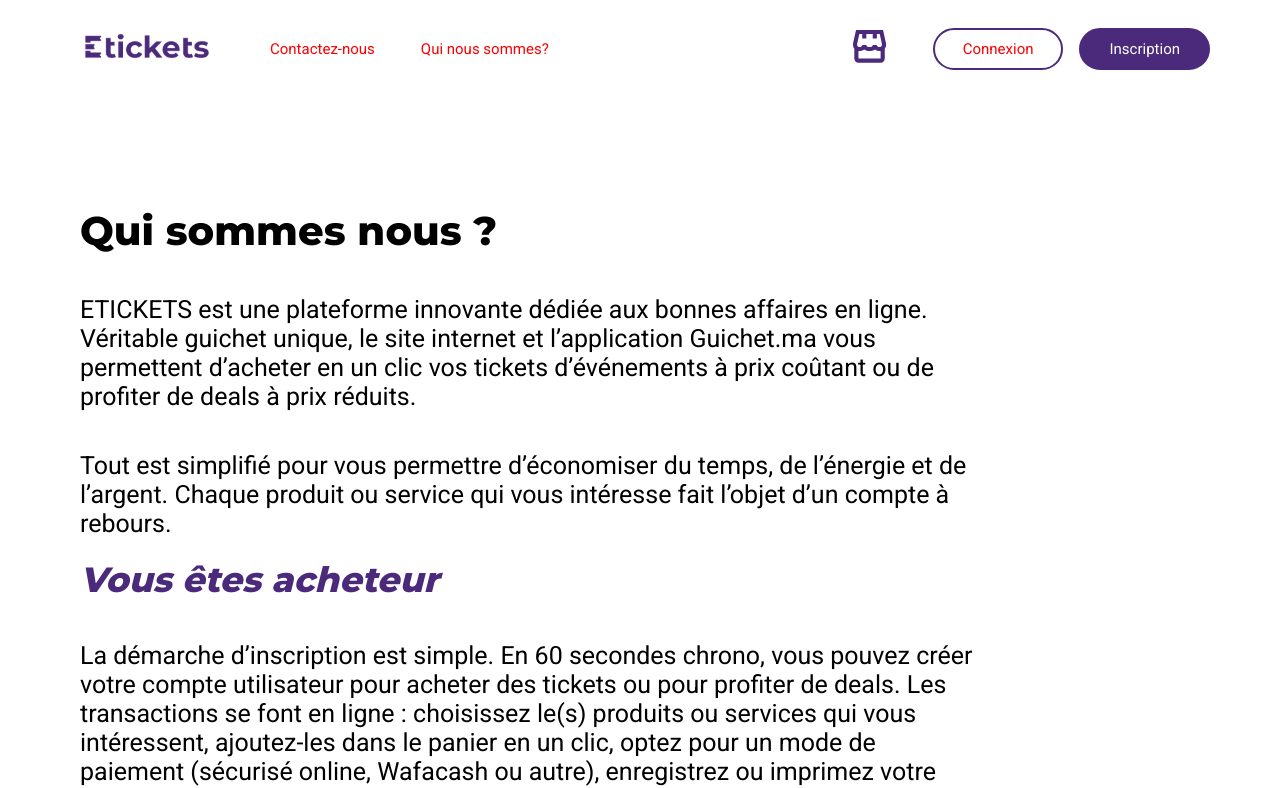
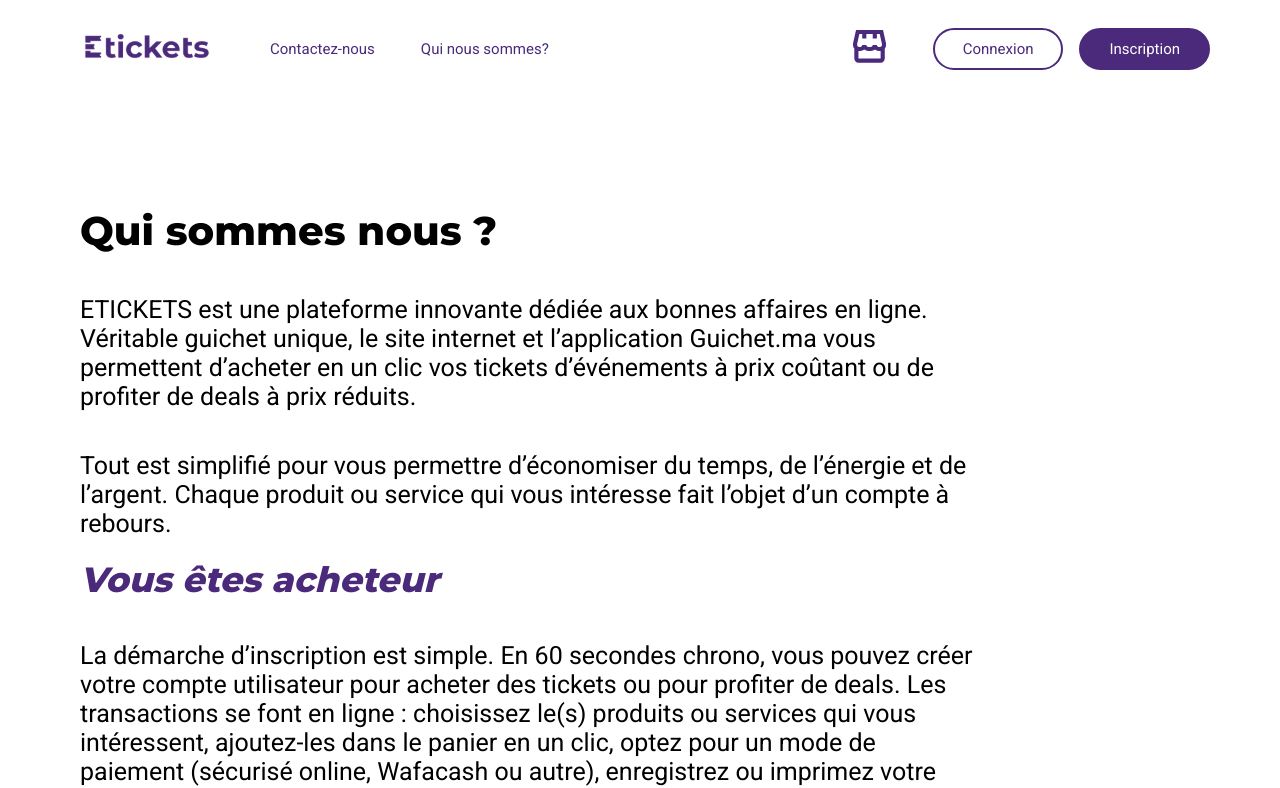
Before and after one commit to yns-qara/etickets, a Next.js app: page /quiSommesNous in a window 1280 px wide. Shown: the top 788 px of the page. Built offline with nearby package versions, Linux system fonts and the light colour scheme.

Commit message:
test successful

```diff
--- a/styles/Nav.module.css
+++ b/styles/Nav.module.css
@@ -35,7 +35,7 @@
   font-weight: 500;
   font-size: 15px;
   line-height: 18px;
-  color: #ff0000;
+  color: #4B2A7B;
 }
 
 
```
